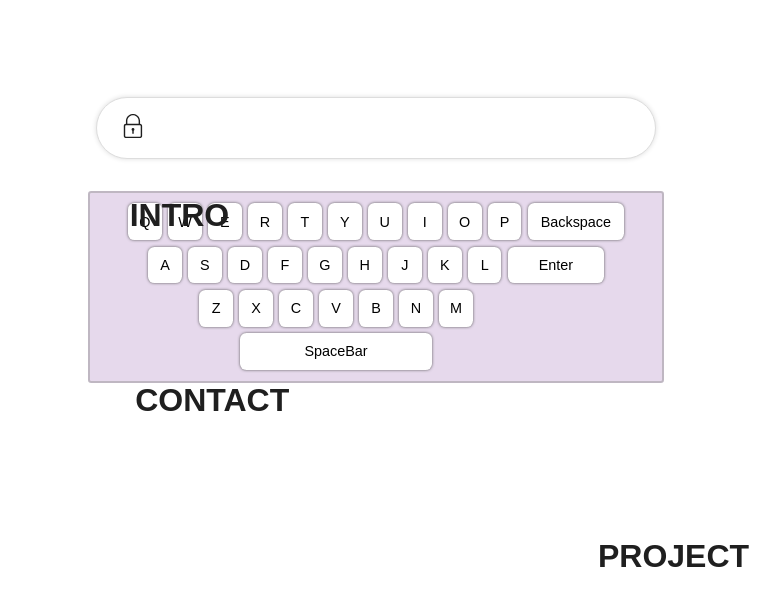
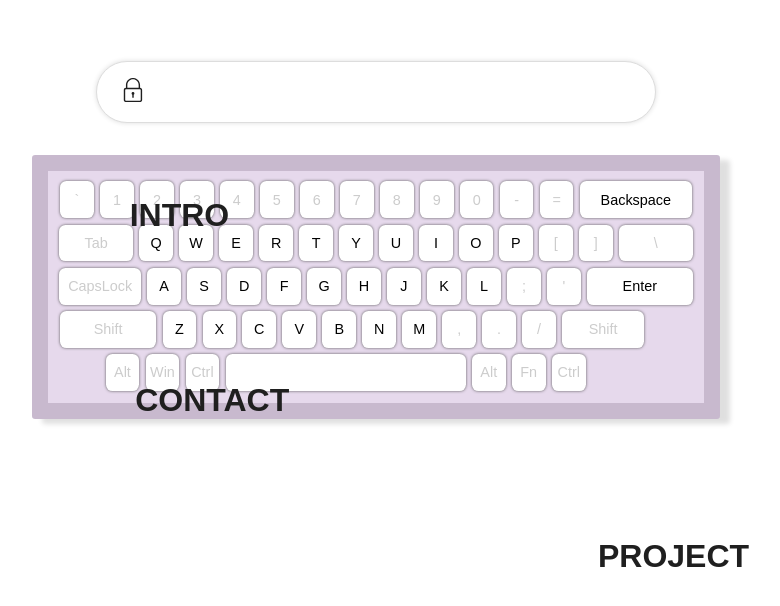
Before and after one commit to pado232/Portfolio, a React (Create React App) app: page / in a window 1280 px wide. Shown: the part 144-750 px from the top of the page, without its empty margins (264-1044 px from the left). Built offline with nearby package versions, Linux system fonts and the light colour scheme; the HTML template or start-up script is replaced by a standard one; a web font is replaced by a local one.

Commit message:
메인 - 디자인 변경

```diff
--- a/src/components/FlagFile/FlagFile.module.css
+++ b/src/components/FlagFile/FlagFile.module.css
@@ -3,7 +3,7 @@
 .FlagFile .container {
   box-shadow: 10px 10px 5px -5px rgba(0, 0, 0, 0.4);
   position: relative;
-  border-radius: 0 0 5px 5px;
+  border-radius: 0 0 1rem 1rem;
 }
 .FlagFile .ul {
   display: flex;
@@ -64,7 +64,7 @@
   width: 100%;
   box-shadow: 0 -5px 10px -5px rgba(0, 0, 0, 0.4);
   position: relative;
-  border-radius: 0 0 5px 5px;
+  border-radius: 0 0 1rem 1rem;
   padding: 20px;
   display: flex;
   flex-direction: column;
--- a/src/components/utils/Container/Container.module.css
+++ b/src/components/utils/Container/Container.module.css
@@ -12,7 +12,8 @@
 .Container {
   margin: auto;
   max-width: 1200px;
-  min-height: 100vh; /* 화면을 꽉 채운 높이 설정 */
+  /* min-height: 100vh;  */
+  /* 화면을 꽉 채운 높이 설정 */
   display: flex;
   flex-direction: column; /* 필요에 따라 추가 */
   justify-content: center; /* 필요에 따라 추가 */
--- a/src/pages/Home/Home.js
+++ b/src/pages/Home/Home.js
@@ -3,6 +3,21 @@ import styles from "./Home.module.css";
 import { useNavigate } from "react-router-dom";
 import { TfiLock } from "react-icons/tfi";
 
+const numbers = [
+  "`",
+  "1",
+  "2",
+  "3",
+  "4",
+  "5",
+  "6",
+  "7",
+  "8",
+  "9",
+  "0",
+  "-",
+  "=",
+];
 const topRowAlphabets = ["Q", "W", "E", "R", "T", "Y", "U", "I", "O", "P"];
 const middleRowAlphabets = ["A", "S", "D", "F", "G", "H", "J", "K", "L"];
 const bottomRowAlphabets = ["Z", "X", "C", "V", "B", "N", "M"];
@@ -111,14 +126,6 @@ const Home = () => {
     }
   };
 
-  const handleSpaceBar = () => {
-    setInputValue((prev) => prev + " ");
-    setPressedKey(" ");
-    setTimeout(() => {
-      setPressedKey(null);
-    }, 200);
-  };
-
   const handleBackspace = () => {
     setInputValue((prev) => prev.slice(0, -1));
     setPressedKey("Backspace");
@@ -184,8 +191,6 @@ const Home = () => {
         bottomRowAlphabets.includes(key)
       ) {
         handleKeyPress(key);
-      } else if (e.key === " ") {
-        handleSpaceBar();
       } else if (e.key === "Backspace") {
         handleBackspace();
       } else if (e.key === "Enter") {
@@ -233,15 +238,12 @@ const Home = () => {
 
           <div className={styles.keyboard}>
             <div>
-              {topRowAlphabets.map((alp, index) => (
+              {numbers.map((num, index) => (
                 <button
                   key={index}
-                  className={`${styles.key} ${styles.alp} ${
-                    pressedKey === alp ? styles.pressed : ""
-                  }`}
-                  onClick={() => handleKeyPress(alp)}
+                  className={`${styles.key} ${styles.small} `}
                 >
-                  {alp}
+                  {num}
                 </button>
               ))}
               <button
@@ -254,6 +256,26 @@ const Home = () => {
               </button>
             </div>
             <div>
+              <button className={`${styles.key} ${styles.mid} `}>Tab</button>
+              {topRowAlphabets.map((alp, index) => (
+                <button
+                  key={index}
+                  className={`${styles.key} ${styles.alp} ${
+                    pressedKey === alp ? styles.pressed : ""
+                  }`}
+                  onClick={() => handleKeyPress(alp)}
+                >
+                  {alp}
+                </button>
+              ))}
+              <button className={`${styles.key} ${styles.small}`}>[</button>
+              <button className={`${styles.key} ${styles.small}`}>]</button>
+              <button className={`${styles.key} ${styles.mid}`}>\</button>
+            </div>
+            <div>
+              <button className={`${styles.key} ${styles.lar} `}>
+                CapsLock
+              </button>
               {middleRowAlphabets.map((alp, index) => (
                 <button
                   key={index}
@@ -265,6 +287,8 @@ const Home = () => {
                   {alp}
                 </button>
               ))}
+              <button className={`${styles.key} ${styles.small}`}>;</button>
+              <button className={`${styles.key} ${styles.small}`}>'</button>
               <button
                 className={`${styles.key} ${styles.enter} ${
                   pressedKey === "Enter" ? styles.pressed : ""
@@ -275,7 +299,10 @@ const Home = () => {
               </button>
             </div>
 
-            <div style={{ marginRight: "5rem" }}>
+            <div>
+              <button className={`${styles.key} ${styles.lar_shift} `}>
+                Shift
+              </button>
               {bottomRowAlphabets.map((alp, index) => (
                 <button
                   key={index}
@@ -287,15 +314,30 @@ const Home = () => {
                   {alp}
                 </button>
               ))}
+              <button className={`${styles.key} ${styles.small}`}>{`,`}</button>
+              <button className={`${styles.key} ${styles.small}`}>{`.`}</button>
+              <button className={`${styles.key} ${styles.small}`}>{`/`}</button>
+              <button
+                className={`${styles.key} ${styles.lar} `}
+                style={{ marginRight: "3.2rem" }}
+              >
+                Shift
+              </button>
             </div>
-            <div style={{ marginRight: "5rem" }}>
+            <div>
+              <button className={`${styles.key} ${styles.small}`}>Alt</button>
+              <button className={`${styles.key} ${styles.small}`}>Win</button>
+              <button className={`${styles.key} ${styles.small}`}>Ctrl</button>
+              <button className={`${styles.key} ${styles.spacebar} `}>
+                SpaceBar
+              </button>
+              <button className={`${styles.key} ${styles.small}`}>Alt</button>
+              <button className={`${styles.key} ${styles.small}`}>Fn</button>
               <button
-                className={`${styles.key} ${styles.spacebar} ${
-                  pressedKey === " " ? styles.pressed : ""
-                }`}
-                onClick={handleSpaceBar}
+                className={`${styles.key} ${styles.small}`}
+                style={{ marginRight: "4rem" }}
               >
-                SpaceBar
+                Ctrl
               </button>
             </div>
           </div>
--- a/src/pages/Home/Home.module.css
+++ b/src/pages/Home/Home.module.css
@@ -15,8 +15,10 @@
   position: absolute;
   font-size: 2rem;
 }
+
 .total_container {
   margin: auto;
+  padding: 1rem;
   max-width: 1200px;
   min-height: 100vh; /* 화면을 꽉 채운 높이 설정 */
   display: flex;
@@ -35,6 +37,7 @@
   box-shadow: 0 0 5px #ddd;
   background-color: rgb(255, 255, 255);
 }
+
 @keyframes vibration {
   0% {
     transform: translateX(0rem);
@@ -69,13 +72,16 @@
   box-shadow: 0 0 5px #ff7979;
   animation: vibration 0.5s infinite;
 }
+
 .search_icon {
   padding: 1rem 1.5rem;
 }
+
 .input {
   padding: 0.5rem;
   font-size: 1.2rem;
 }
+
 .input.large {
   display: flex;
   align-items: center;
@@ -90,18 +96,28 @@
   transition: font-size 2s ease, color 4s ease;
   /* 기타 스타일 */
 }
+
 .keyboard {
   margin: 2rem auto;
   padding-top: 0.45rem;
-  height: 12rem;
-  width: 36rem;
-  border: 2px solid rgb(191, 183, 194);
+  height: 16.5rem;
+  width: 43rem;
+  border: 1rem solid rgb(200, 185, 206);
   border-radius: 0.2rem;
   background-color: rgb(230, 217, 236);
+  box-shadow: 10px 5px 5px #00000020;
   text-align: center;
 }
+
+@media (max-width: 570px) {
+  .keyboard {
+    width: 37rem;
+  }
+}
+
 .keyboard > div {
 }
+
 .key {
   width: 2.1rem;
   height: 2.3rem;
@@ -112,18 +128,57 @@
   background-color: white;
   outline: none;
   font-size: 0.9rem;
+  cursor: pointer;
 }
+
 .key:active {
   box-shadow: none;
 }
+
+.key.backspace {
+  width: 7rem;
+}
+
+.key.enter {
+  width: 6.6rem;
+}
+
+.key.small {
+  width: 2.1rem;
+  color: #ccc;
+}
+
+.key.mid {
+  width: 4.6rem;
+  color: #ccc;
+}
+
+.key.lar {
+  width: 5.1rem;
+  color: #ccc;
+}
+
+.key.lar_shift {
+  width: 6rem;
+  color: #ccc;
+}
+
 .key.spacebar {
-  width: 12rem;
+  width: 15rem;
+  color: #fff;
 }
-.key.backspace {
-  width: 6rem;
-}
-.key.enter {
-  width: 6rem;
+@media (max-width: 570px) {
+  .key,
+  .key.small {
+    width: 1.6rem;
+  }
+  .key.enter {
+    width: 6.2rem;
+  }
+
+  .key.lar_shift {
+    width: 5rem;
+  }
 }
 .pressed {
   background-color: #8e7f97;
```
